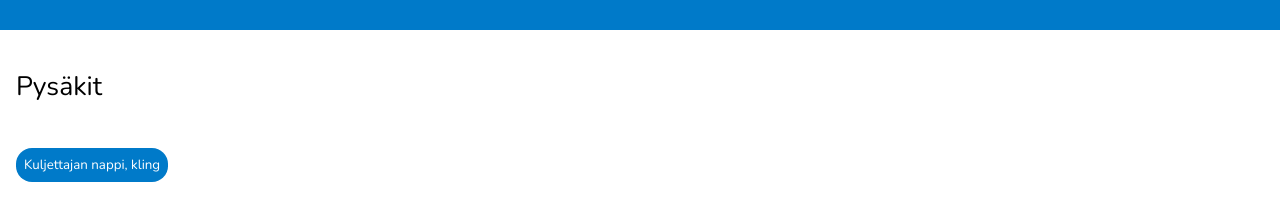
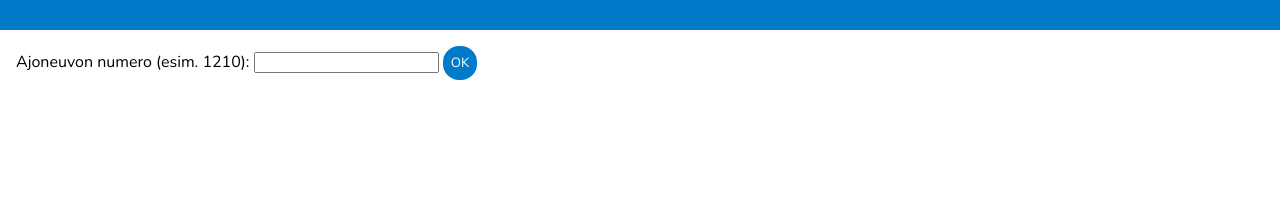
Before and after one commit to STOP2/stop2.0-driver-client, a website: page front/index.html in a window 1280 px wide. Shown: the part 88-308 px from the top of the page. Drawn offline with nearby package versions, Linux system fonts and the light colour scheme; no server answers.

Commit message:
Bussin numeron kysyminen

```diff
--- a/front/index.html
+++ b/front/index.html
@@ -10,13 +10,12 @@
     <h1>Stop 2.0 Kuljettaja-UI</h1>
 
     <div class="content">
-      Bussin koodi: <input type="text" id="route-name"></input> <button onclick="Main.init()">OK</button>
+      Ajoneuvon numero (esim. 1210): <input type="text" id="vehicle-name"></input> <button onclick="Main.init()">OK</button>
     </div>
 
     <script src="./src/BrowserMqtt.js"></script>
     <script src="./src/UI.js"></script>
     <script src="./src/NetworkHandler.js"></script>
     <script src="./src/Main.js"></script>
-    <script>Main.init()</script>
   </body>
 </html>
--- a/front/src/Main.js
+++ b/front/src/Main.js
@@ -1,16 +1,15 @@
 "use strict";
-
-
 
 var mqttClient = mqtt.connect("ws://epsilon.fixme.fi:9001");
 
 class Main {
     static init() {
+      var vehicleName = document.getElementById('vehicle-name').value;
       mqttClient.on("message", function (topic, payload) {
         console.log([topic, payload].join(": "));
         UI.addStop(JSON.parse(payload));
       });
       UI.createUI();
-      NetworkHandler.getCurrentVehicleData().then(UI.renderStops);
+      NetworkHandler.getCurrentVehicleData(vehicleName).then(UI.renderStops);
     }
 }
--- a/front/src/NetworkHandler.js
+++ b/front/src/NetworkHandler.js
@@ -1,13 +1,11 @@
 "use strict";
 
 const RT_API_URL = "http://dev.hsl.fi/hfp/journey/bus/";
-const BUS_ID = 1210;
 const HSL_API = "https://api.digitransit.fi/routing/v1/routers/hsl/index/graphql";
 
 class NetworkHandler {
 
   static getHSLRealTimeAPIData(method, url) {
-
     return new Promise(function (resolve, reject) {
       var req = new XMLHttpRequest();
       req.open(method, url, true);
@@ -95,10 +93,10 @@ class NetworkHandler {
     });
   }
 
-  static getCurrentVehicleData() {
+  static getCurrentVehicleData(vehicleName) {
     //var r = new XMLHttpRequest();
     //r.open("GET", RT_API_URL + BUS_ID + "/"); // asynchronous by default
-    return this.getHSLRealTimeAPIData("GET", RT_API_URL + BUS_ID + "/")
+    return this.getHSLRealTimeAPIData("GET", RT_API_URL + vehicleName + "/")
       .then(this.parseHSLRealTimeData)
       .then(this.getHSLTripData)
       .then(this.startListeningToMQTT);
--- a/front/src/UI.js
+++ b/front/src/UI.js
@@ -3,7 +3,6 @@
 var stops = [];
 var stopList;
 var driverButton;
-
 
 class UI {
 
```
